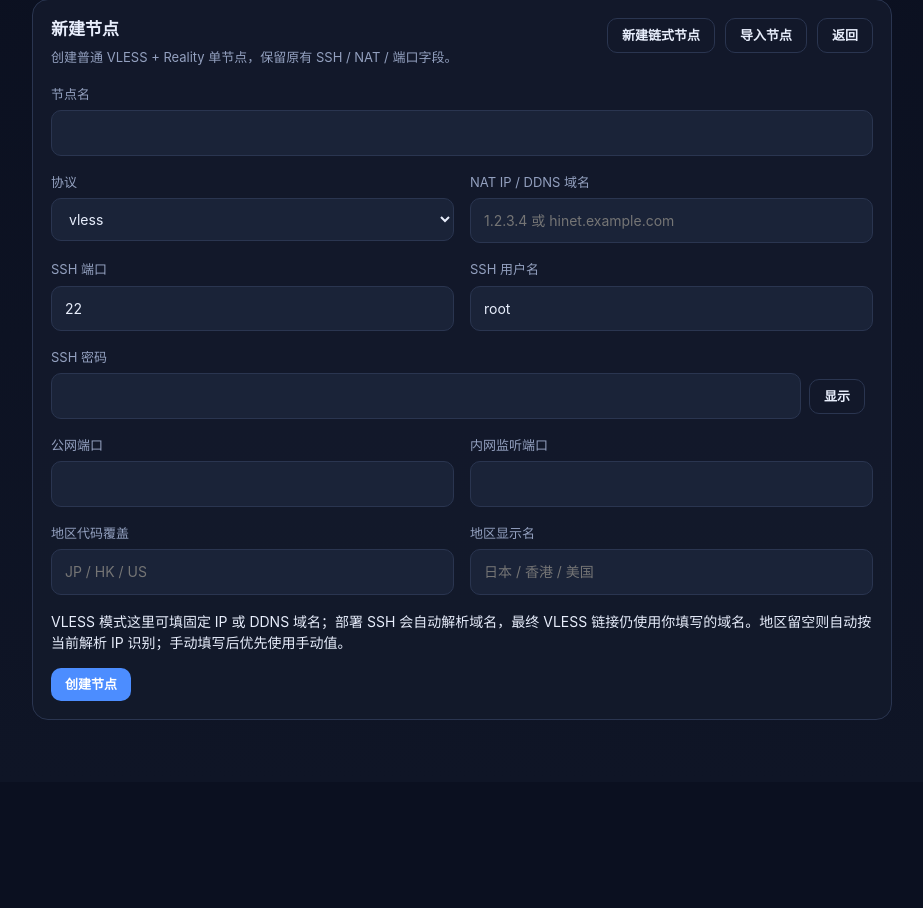
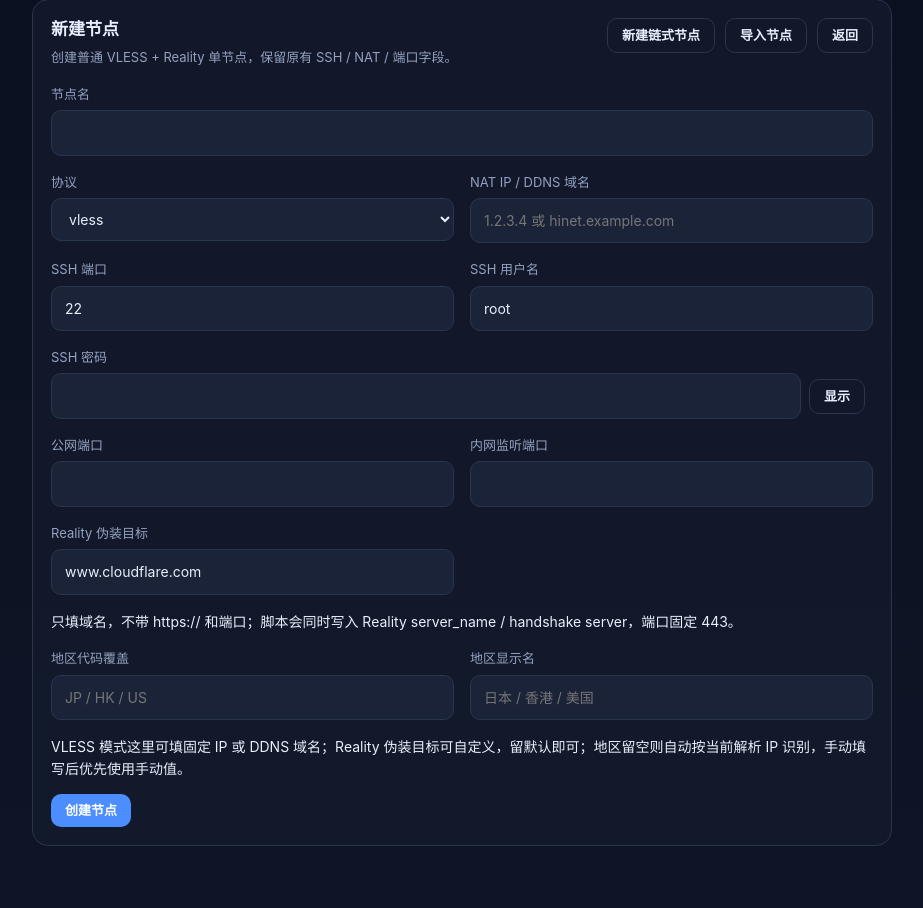
Before and after one commit to wk8326-ux/natxyz, a FastAPI app: page /nodes/new in a window 1280 px wide. Shown: the part 107-1015 px from the top of the page, without its empty margins (38-961 px from the left). Before the commit the page ends 827 px from the top, so only its background shows below. Run offline with FastAPI, Linux system fonts and the light colour scheme; the visitor is signed in with stand-in values (Sample User, id 1); data that the repository does not hold is empty; parts of the project's set-up code (start-up, migrations or seed data) failed here and were passed over.

Commit message:
feat: allow custom reality target

```diff
--- a/app/db.py
+++ b/app/db.py
@@ -480,6 +480,7 @@ def update_node_record(node_id: str, payload: dict[str, Any]) -> None:
                 listen_port = ?,
                 manual_country_code = ?,
                 manual_region_label = ?,
+                selected_reality_target = ?,
                 last_vless_link = ?,
                 cf_host = ?,
                 cf_tunnel_token = ?,
@@ -502,6 +503,7 @@ def update_node_record(node_id: str, payload: dict[str, Any]) -> None:
                 payload["listen_port"],
                 payload.get("manual_country_code"),
                 payload.get("manual_region_label"),
+                payload.get("selected_reality_target"),
                 payload.get("last_vless_link"),
                 payload.get("cf_host"),
                 payload.get("cf_tunnel_token"),
--- a/app/main.py
+++ b/app/main.py
@@ -183,6 +183,7 @@ def node_to_form_values(node) -> dict[str, object]:
         "chain_mode": node["chain_mode"],
         "manual_country_code": node["manual_country_code"] or "",
         "manual_region_label": node["manual_region_label"] or "",
+        "selected_reality_target": node["selected_reality_target"] or "www.cloudflare.com",
         "cf_host": node["cf_host"] or "",
         "cf_tunnel_token": node["cf_tunnel_token"] or "",
         "ws_port": node["ws_port"] or 8080,
@@ -207,6 +208,7 @@ def default_form_values() -> dict[str, object]:
         "chain_mode": CHAIN_MODE,
         "manual_country_code": "",
         "manual_region_label": "",
+        "selected_reality_target": "www.cloudflare.com",
         "cf_host": "",
         "cf_tunnel_token": "",
         "ws_port": 8080,
@@ -228,6 +230,18 @@ def normalize_host_value(value: str) -> str:
         if maybe_port.isdigit():
             value = host_part
     return value.strip().lower()
+
+
+def normalize_reality_target(value: str) -> tuple[str, bool]:
+    raw = str(value or "").strip().lower()
+    raw = raw.replace("https://", "").replace("http://", "").strip().strip("/")
+    if "/" in raw:
+        raw = raw.split("/", 1)[0]
+    if raw.startswith("[") and "]" in raw:
+        return raw[1:raw.index("]")].strip(), False
+    if raw.count(":") == 1 and raw.rsplit(":", 1)[1].isdigit():
+        return raw, True
+    return raw, False
 
 
 _HOSTNAME_RE = re.compile(r"^(?=.{1,253}$)(?!-)[A-Za-z0-9-]{1,63}(?<!-)(\.(?!-)[A-Za-z0-9-]{1,63}(?<!-))*\.?$")
@@ -370,6 +384,12 @@ def clean_node_form(form: dict[str, str], *, editing_node_id: str | None = None)
         errors.append("国家/地区代码请填写两位字母，例如 JP / HK / US")
     cleaned["manual_country_code"] = manual_country_code or None
     cleaned["manual_region_label"] = manual_region_label or None
+    reality_target, reality_target_has_port = normalize_reality_target(str(form.get("selected_reality_target") or ""))
+    if reality_target_has_port:
+        errors.append("Reality 伪装目标只填域名，不要带端口；端口固定使用 443")
+    if reality_target and not is_valid_ip_or_hostname(reality_target):
+        errors.append("Reality 伪装目标请输入有效域名，例如 www.cloudflare.com")
+    cleaned["selected_reality_target"] = reality_target or "www.cloudflare.com"
     cf_host = str(form.get("cf_host") or "").strip().lower().replace("https://", "").replace("http://", "").strip("/")
     cf_tunnel_token = str(form.get("cf_tunnel_token") or "").strip()
     ws_path = str(form.get("ws_path") or "/").strip() or "/"
@@ -431,6 +451,9 @@ def clean_node_form(form: dict[str, str], *, editing_node_id: str | None = None)
         cleaned["cf_tunnel_token"] = None
         cleaned["ws_port"] = 8080
         cleaned["ws_path"] = "/"
+
+    if is_chain_protocol(protocol_type) or is_import_protocol(protocol_type) or is_tunnel_protocol(protocol_type):
+        cleaned["selected_reality_target"] = None
 
     if not is_chain_protocol(protocol_type) and not is_import_protocol(protocol_type):
         host_value = str(cleaned.get("ip") or "").strip()
@@ -959,6 +982,7 @@ async def node_create_submit(
     public_port: str = Form(""),
     listen_port: str = Form(""),
     protocol_type: str = Form(PROTOCOL_DIRECT),
+    selected_reality_target: str = Form(""),
     cf_host: str = Form(""),
     cf_tunnel_token: str = Form(""),
     ws_port: str = Form("8080"),
@@ -979,6 +1003,7 @@ async def node_create_submit(
             "public_port": public_port,
             "listen_port": listen_port,
             "protocol_type": protocol_type,
+            "selected_reality_target": selected_reality_target,
             "cf_host": cf_host,
             "cf_tunnel_token": cf_tunnel_token,
             "ws_port": ws_port,
@@ -1290,6 +1315,7 @@ async def node_edit_submit(
     public_port: str = Form(""),
     listen_port: str = Form(""),
     protocol_type: str = Form(PROTOCOL_DIRECT),
+    selected_reality_target: str = Form(""),
     cf_host: str = Form(""),
     cf_tunnel_token: str = Form(""),
     ws_port: str = Form("8080"),
@@ -1319,6 +1345,7 @@ async def node_edit_submit(
             "public_port": public_port,
             "listen_port": listen_port,
             "protocol_type": protocol_type,
+            "selected_reality_target": selected_reality_target,
             "cf_host": cf_host,
             "cf_tunnel_token": cf_tunnel_token,
             "ws_port": ws_port,
--- a/app/templates/node-form.html
+++ b/app/templates/node-form.html
@@ -149,6 +149,13 @@
         <span>内网监听端口</span>
         <input type="number" name="listen_port" value="{{ form_values['listen_port'] }}" min="1" max="65535">
       </label>
+      <label class="vless-only">
+        <span>Reality 伪装目标</span>
+        <input type="text" name="selected_reality_target" value="{{ form_values.get('selected_reality_target') or 'www.cloudflare.com' }}" placeholder="www.cloudflare.com">
+      </label>
+      <div class="full-span vless-only">
+        <div class="field-note">只填域名，不带 https:// 和端口；脚本会同时写入 Reality server_name / handshake server，端口固定 443。</div>
+      </div>
       <label class="tunnel-only">
         <span>应用路由域名</span>
         <input type="text" name="cf_host" value="{{ form_values.get('cf_host', '') }}" placeholder="jp02.holdzywoo.top">
@@ -176,7 +183,7 @@
       </label>
       <div class="full-span">
         <div class="field-note tunnel-note">Tunnel 模式默认本机 8080；Cloudflare Zero Trust 的 Public Hostname / 应用路由需要指向该本地端口。</div>
-        <div class="field-note vless-note">VLESS 模式这里可填固定 IP 或 DDNS 域名；部署 SSH 会自动解析域名，最终 VLESS 链接仍使用你填写的域名。地区留空则自动按当前解析 IP 识别；手动填写后优先使用手动值。</div>
+        <div class="field-note vless-note">VLESS 模式这里可填固定 IP 或 DDNS 域名；Reality 伪装目标可自定义，留默认即可；地区留空则自动按当前解析 IP 识别，手动填写后优先使用手动值。</div>
       </div>
       {% endif %}
     </div>
```
Also changed, not shown: app/deployer.py (+4 -3 lines), tests/test_app.py (+69 -1 lines).
